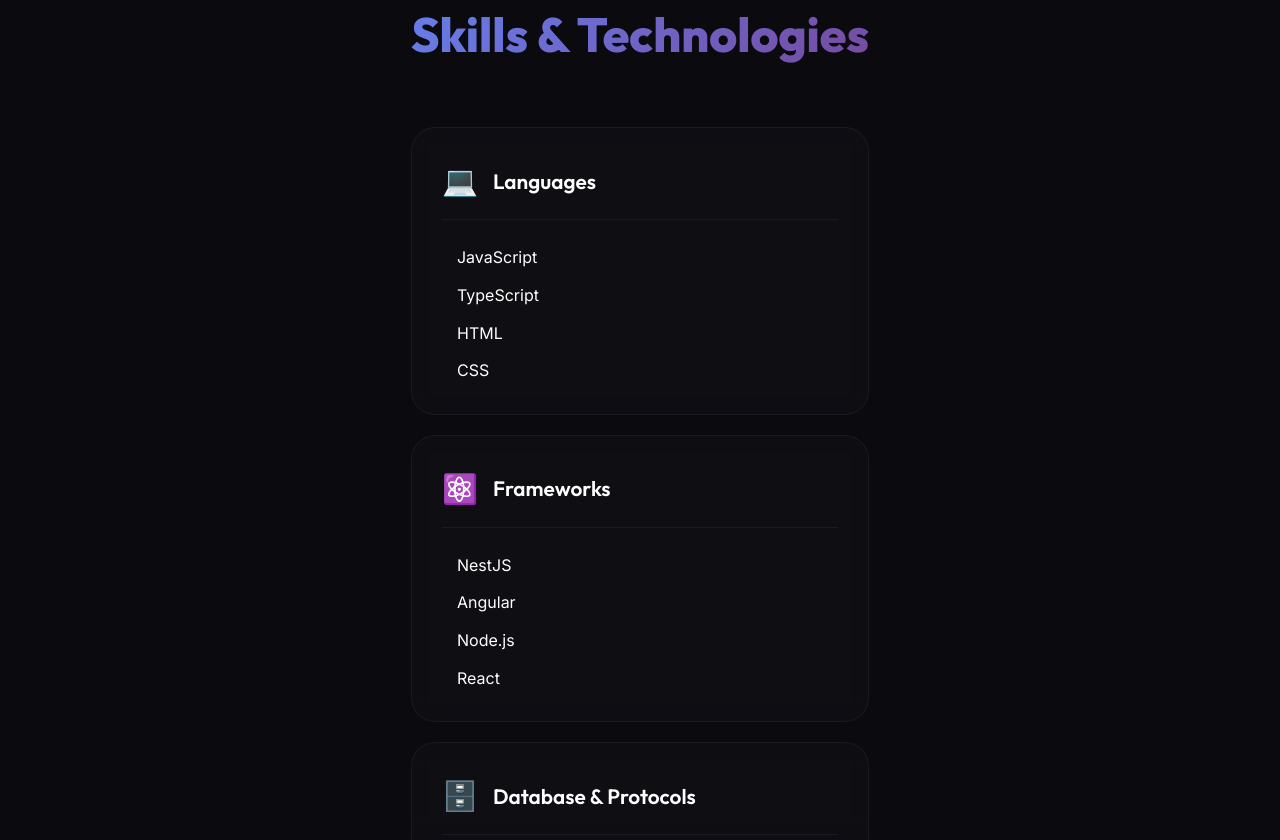
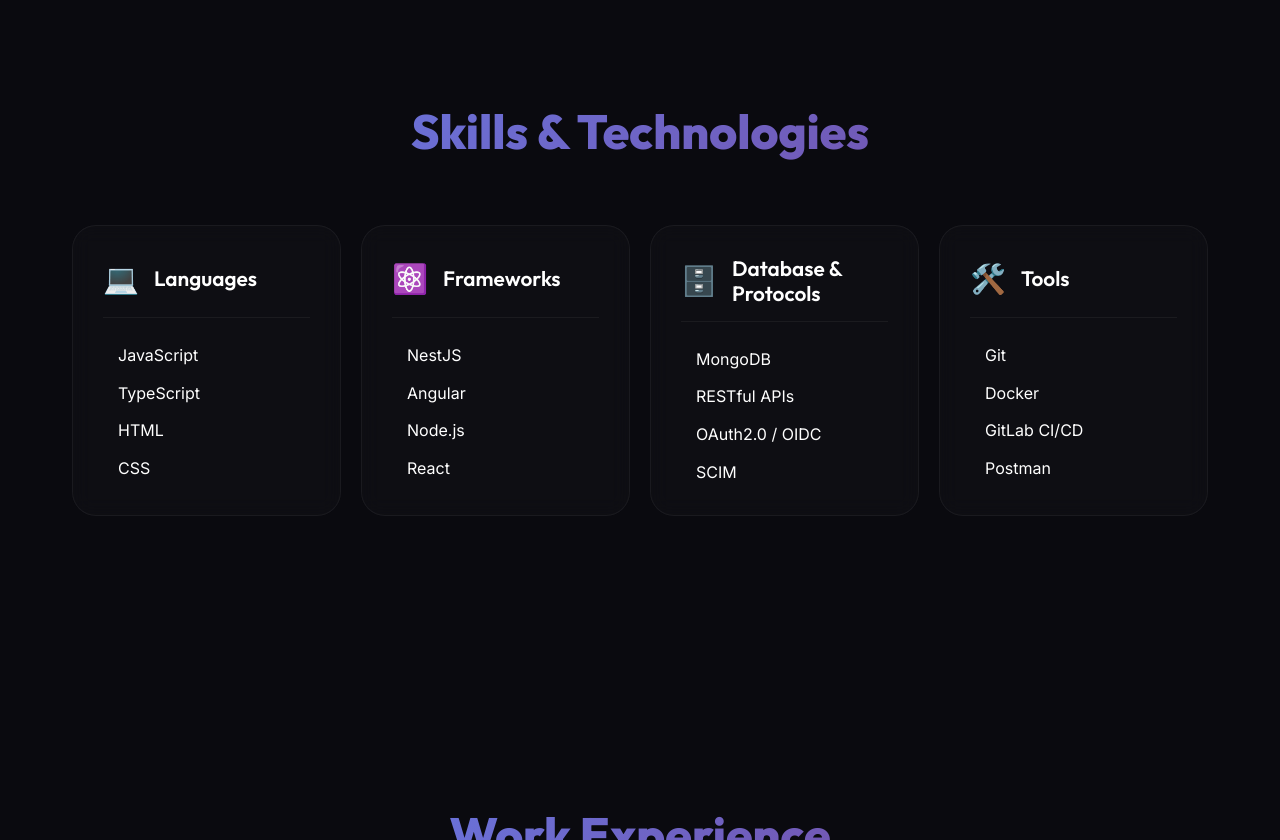
Before and after one commit to nithish262/portfolio, a React (Vite) app: page / in a window 1280 px wide. Shown: the part 1960-2800 px from the top of the page. Built offline with nearby package versions, Linux system fonts and the light colour scheme.

Commit message:
feat: Add styles for the skills section using a bento grid layout with responsive adjustments.

```diff
--- a/src/components/Skills.css
+++ b/src/components/Skills.css
@@ -1,7 +1,7 @@
 .skills-grid-bento {
-    /* Ensure horizontal layout on wider screens */
     display: grid;
-    grid-template-columns: repeat(auto-fit, minmax(250px, 1fr));
+    /* Force 4 columns on desktop to match reference image */
+    grid-template-columns: repeat(4, 1fr);
     gap: 20px;
     margin-top: 40px;
 }
@@ -81,6 +81,12 @@
     color: white;
 }
 
+@media (max-width: 1024px) {
+    .skills-grid-bento {
+        grid-template-columns: repeat(2, 1fr);
+    }
+}
+
 @media (max-width: 600px) {
     .skills-grid-bento {
         grid-template-columns: 1fr;
```
